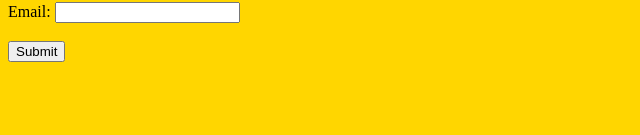
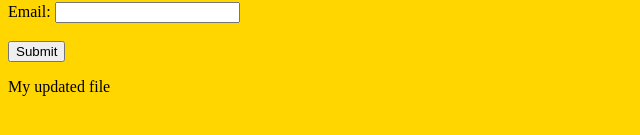
Before and after one commit to rmcbeth/RB, a plain HTML site: page adopt.html in a window 1280 px wide. Shown: the part 309-444 px from the top of the page, without its empty margins (0-640 px from the left). Drawn offline with Linux system fonts and the light colour scheme.

Commit message:
adopt.html

```diff
--- a/adopt.html
+++ b/adopt.html
@@ -35,5 +35,6 @@
             <input type="submit">
                 </div>
             </form>
+            <p>My updated file</p>
         </body>
         </html>
```
